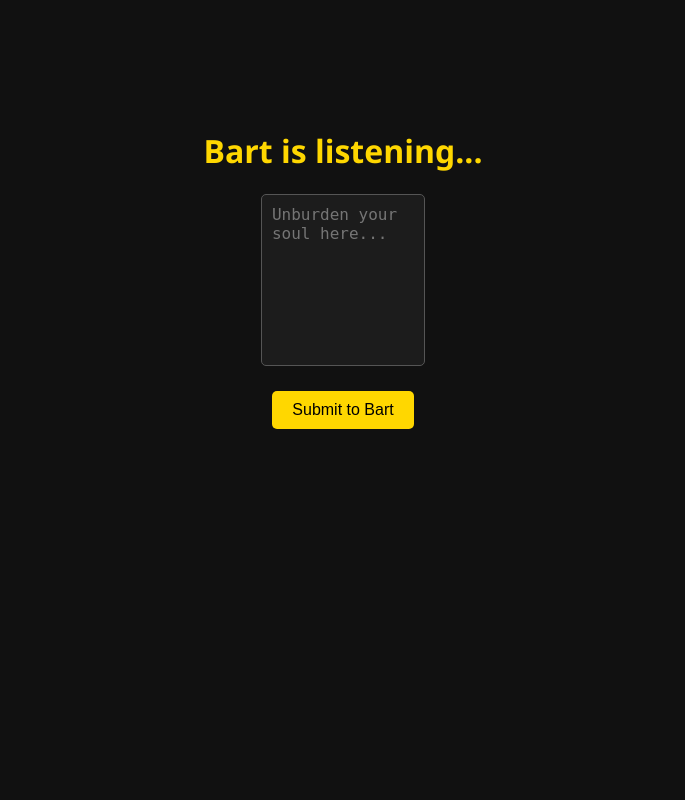
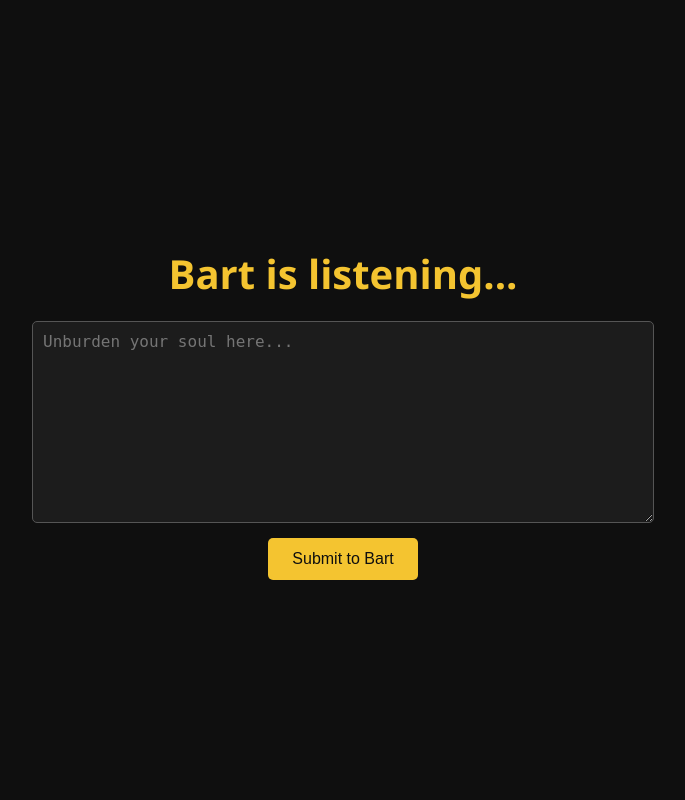
Before and after one commit to dasheroc/BARTGPT, a FastAPI app: page / in a window 1280 px wide. Shown: the whole page, without its empty margins (297-982 px from the left). Run offline with FastAPI, Linux system fonts and the light colour scheme.

Commit message:
Final chat update: expanded textarea, enter key, favicon link

```diff
--- a/templates/chat.html
+++ b/templates/chat.html
@@ -1,64 +1,71 @@
 <!DOCTYPE html>
 <html lang="en">
 <head>
-  <meta charset="UTF-8" />
-  <meta name="viewport" content="width=device-width, initial-scale=1.0" />
-  <title>Bart is listening…</title>
-
-  <!-- Favicon with cache-busting -->
-  <link rel="icon" type="image/x-icon" href="/static/favicon.ico?v=4" />
-  <link rel="shortcut icon" type="image/x-icon" href="/static/favicon.ico?v=4" />
-
+    <meta charset="UTF-8">
+    <meta name="viewport" content="width=device-width, initial-scale=1.0">
+    <title>Bart is listening...</title>
+    <link rel="icon" type="image/x-icon" href="{{ url_for('static', filename='favicon.ico') }}">
     <style>
         body {
-      background-color: #111;
-      color: #ffd700;
+            background-color: #0f0f0f;
+            color: #f4c430;
             font-family: 'Segoe UI', Tahoma, Geneva, Verdana, sans-serif;
-      text-align: center;
-      padding-top: 100px;
+            display: flex;
+            flex-direction: column;
+            align-items: center;
+            justify-content: center;
+            min-height: 100vh;
+            margin: 0;
+            padding: 0;
         }
-
+        h1 {
+            margin-bottom: 20px;
+            font-size: 2.5rem;
+        }
+        form {
+            display: flex;
+            flex-direction: column;
+            align-items: center;
+            width: 100%;
+        }
         textarea {
-      width: 60%;
-      height: 150px;
+            width: 600px;
+            height: 180px;
+            max-width: 90%;
             background-color: #1c1c1c;
             color: #ccc;
             border: 1px solid #555;
             padding: 10px;
             font-size: 16px;
-      resize: none;
+            resize: vertical;
             border-radius: 5px;
+            margin-bottom: 15px;
         }
-
         button {
-      margin-top: 20px;
-      padding: 10px 20px;
-      font-size: 16px;
-      background-color: #ffd700;
+            background-color: #f4c430;
+            color: #0f0f0f;
             border: none;
-      color: #000;
+            padding: 12px 24px;
+            font-size: 1rem;
+            border-radius: 5px;
             cursor: pointer;
-      border-radius: 5px;
+            transition: background-color 0.3s ease;
         }
-
         button:hover {
-      background-color: #ffcc00;
-    }
-
-    form {
-      display: inline-block;
+            background-color: #d4a000;
         }
     </style>
 </head>
 <body>
     <h1>Bart is listening...</h1>
-  <form method="POST">
-    <textarea name="soul" placeholder="Unburden your soul here..." required></textarea><br>
+    <form method="post" action="/" id="soulForm">
+        <textarea name="soul" placeholder="Unburden your soul here..." required></textarea>
         <button type="submit">Submit to Bart</button>
     </form>
 
     <script>
-    document.querySelector("textarea").addEventListener("keydown", function (e) {
+        const textarea = document.querySelector('textarea');
+        textarea.addEventListener("keydown", function (e) {
             if (e.key === "Enter" && !e.shiftKey) {
                 e.preventDefault();
                 this.form.submit();
```
Lines whose indentation alone changed are shown as unchanged.
